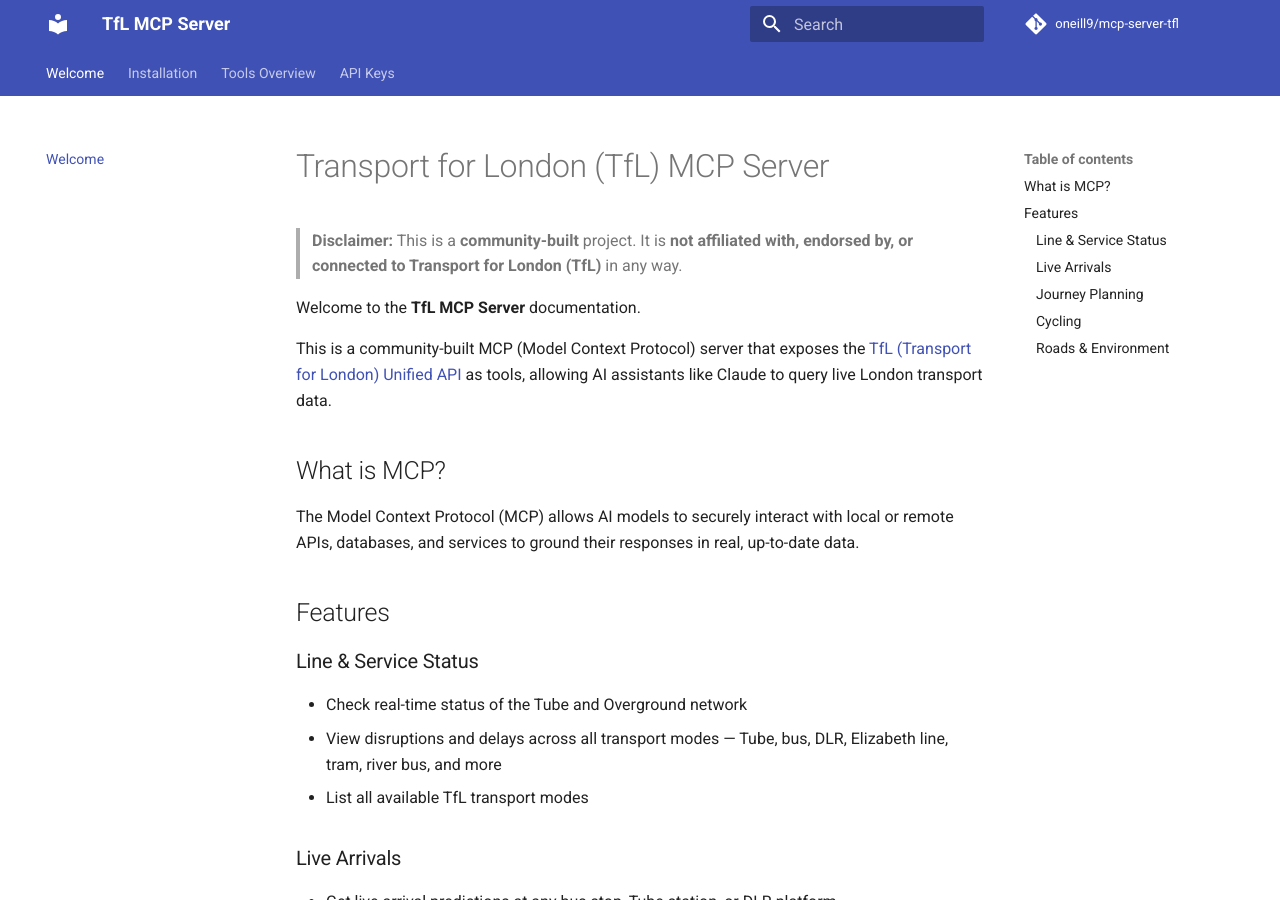
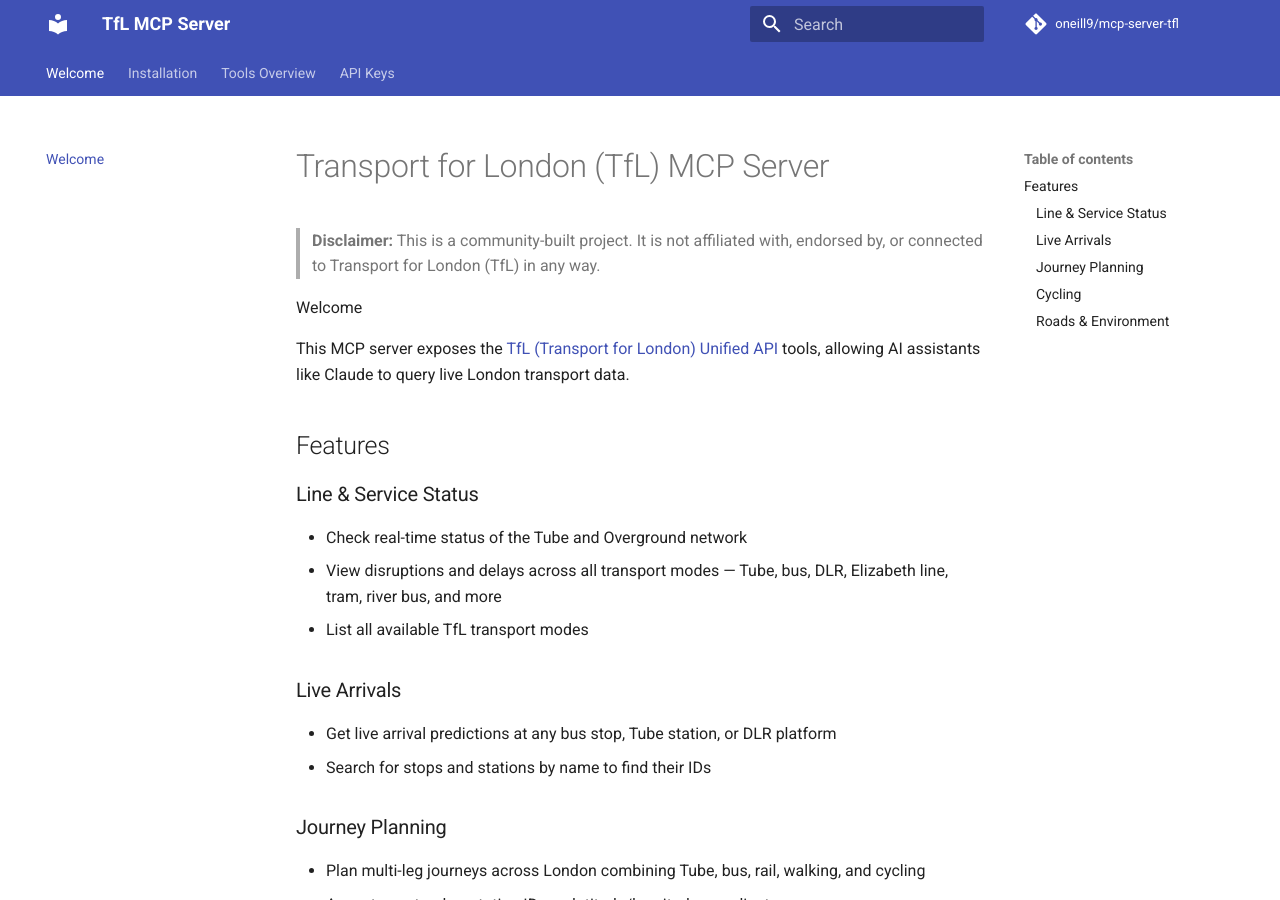
Before and after one commit to oneill9/mcp-server-tfl, an MkDocs documentation site: the page built from docs/index.md, in a window 1280 px wide and 900 px high. Built offline with MkDocs 1.6.1 and Material for MkDocs 9.7.7, drawn with Linux system fonts in a browser that asks for light colours; comment, search, counter and statistics services are not loaded.

Commit message:
formatting and readability

```diff
--- a/docs/index.md
+++ b/docs/index.md
@@ -1,13 +1,10 @@
 # Transport for London (TfL) MCP Server
 
-> **Disclaimer:** This is a **community-built** project. It is **not affiliated with, endorsed by, or connected to Transport for London (TfL)** in any way.
+> **Disclaimer:** This is a community-built project. It is not affiliated with, endorsed by, or connected to Transport for London (TfL) in any way.
 
-Welcome to the **TfL MCP Server** documentation.
+Welcome
 
-This is a community-built MCP (Model Context Protocol) server that exposes the [TfL (Transport for London) Unified API](https://api.tfl.gov.uk/) as tools, allowing AI assistants like Claude to query live London transport data.
-
-## What is MCP?
-The Model Context Protocol (MCP) allows AI models to securely interact with local or remote APIs, databases, and services to ground their responses in real, up-to-date data.
+This MCP server exposes the [TfL (Transport for London) Unified API](https://api.tfl.gov.uk/) tools, allowing AI assistants like Claude to query live London transport data.
 
 ## Features
 
```
